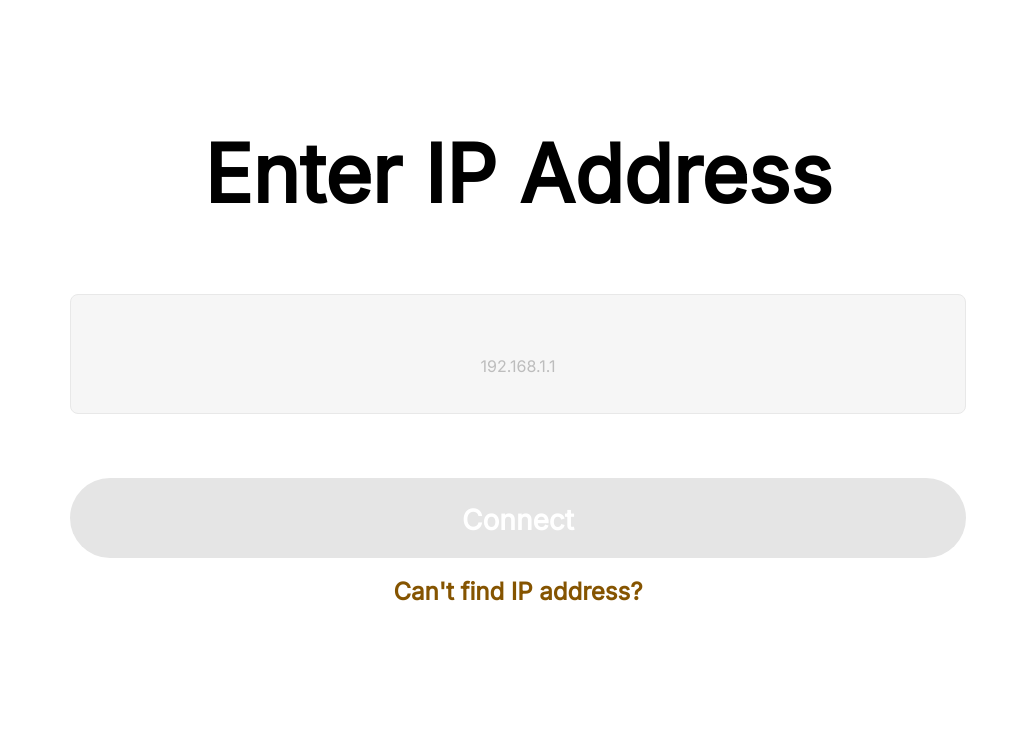
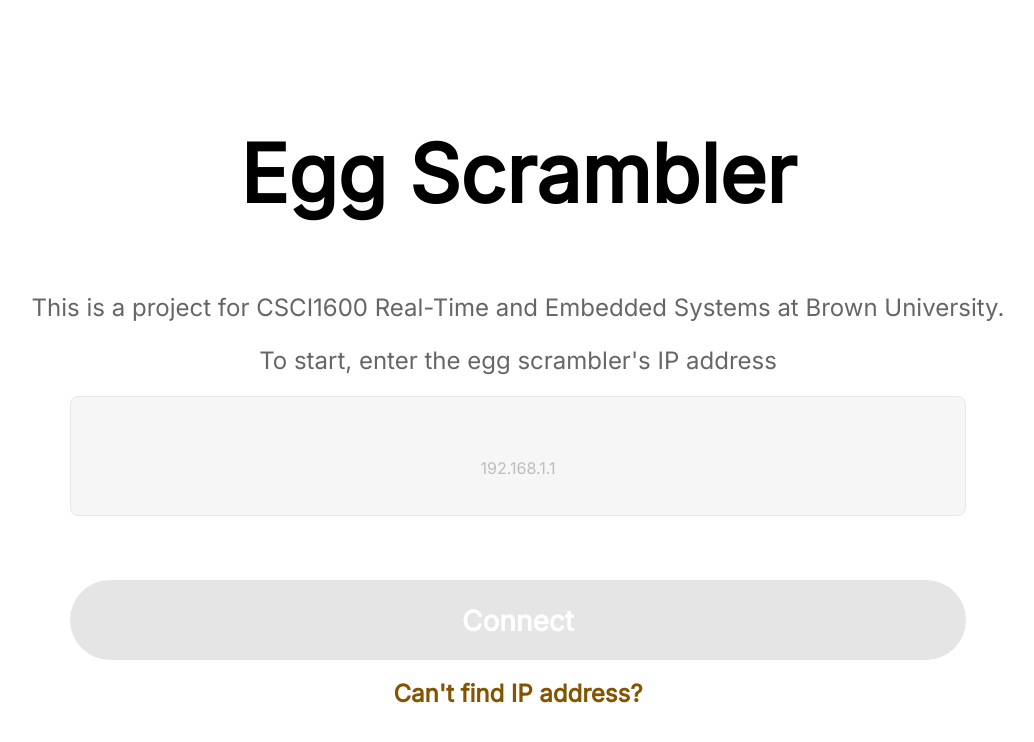
Before and after one commit to zasghar19/eggScramblerCS1600, a plain HTML site: page website/index.html in a window 1280 px wide. Shown: the whole page, without its empty margins (122-1156 px from the left). Drawn offline with Linux system fonts and the light colour scheme.

Commit message:
update website w/ more functionality

```diff
--- a/website/egg-design.css
+++ b/website/egg-design.css
@@ -36,6 +36,8 @@ html, body { height: 100%; width: 100%; margin: 0; }
     /* Gray/04 */
     color: #666666;
     min-height: 0;
+    margin-left: 5%;
+    margin-right: 5%;
 }
 
 .button-text {
@@ -54,6 +56,7 @@ html, body { height: 100%; width: 100%; margin: 0; }
     line-height: 19px;
     /* Primary */
     color: #855400;
+    cursor: pointer;
 }
 
 ::placeholder {
--- a/website/egg-enter-ip.html
+++ b/website/index.html
@@ -43,18 +43,22 @@
                 }
             }
         }
+
+        function displayHelp() {
+            alert("Please open the Arduino Serial Monitor. Look for the line that says 'This is the Arduino's IP: '.")
+        }
     </script>
 </head>
 
 <body>
-    <h1 class="header">Enter IP Address</h1>
-    <!-- <h2 class="subheader">This is a paragraph.</h2> -->
-    <!-- <p class="info">Info about the Arduino</p> -->
+    <h1 class="header">Egg Scrambler</h1>
+    <p class="info">This is a project for CSCI1600 Real-Time and Embedded Systems at Brown University.</p>
+    <h2 class="info">To start, enter the egg scrambler's IP address</h2>
     <input id="ip" class="input-box placeholder" placeholder="192.168.1.1"></input>
     <button onclick="conditionalRedirect()" class="connect-button button-text unavailable add-space" name="button">
         Connect
     </button>
-    <p class="second-option-text">Can't find IP address?</p>
+    <p onclick="displayHelp()" class="second-option-text">Can't find IP address?</p>
 </body>
 
 </html>
```
Also changed, not shown: website/egg-timer.html (+5 -1 lines).
